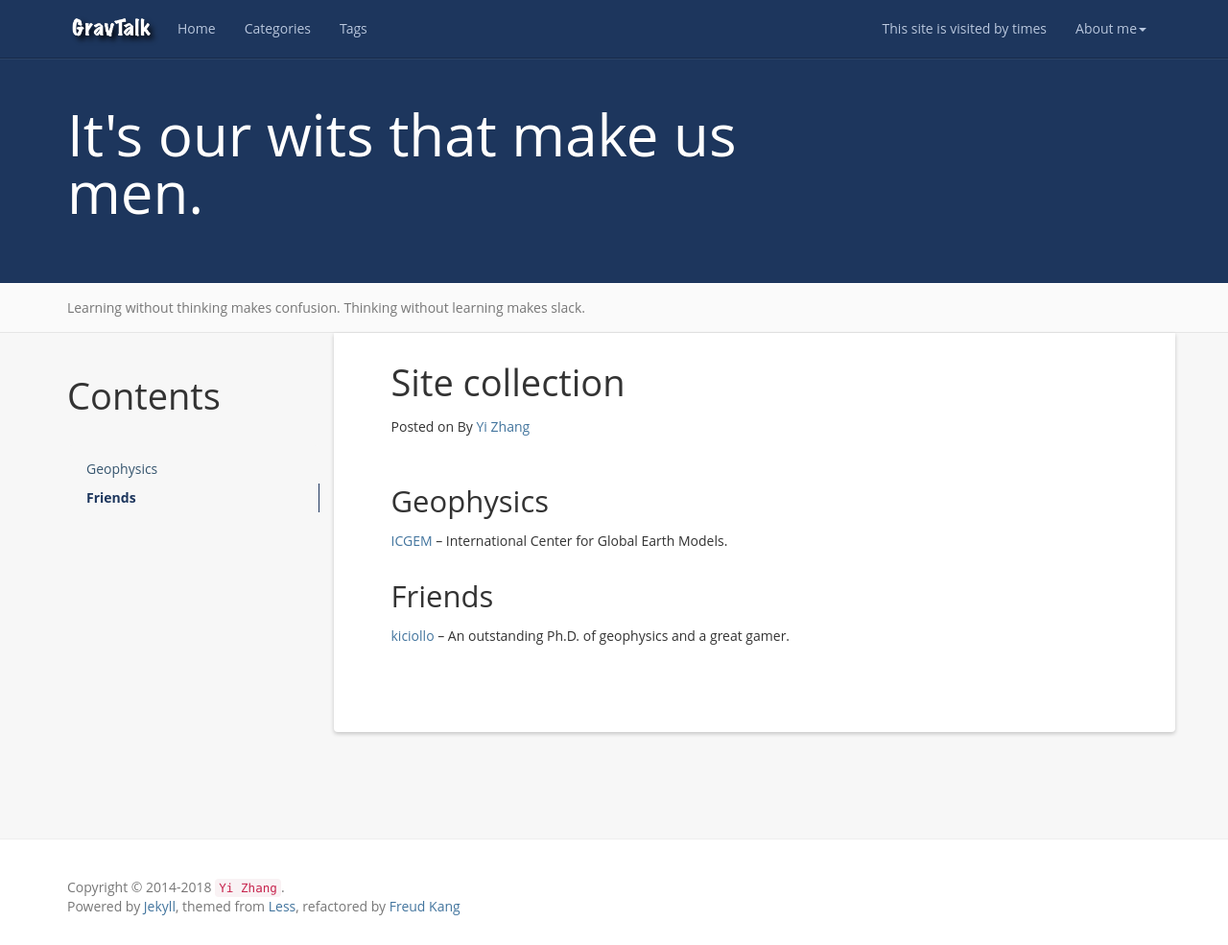
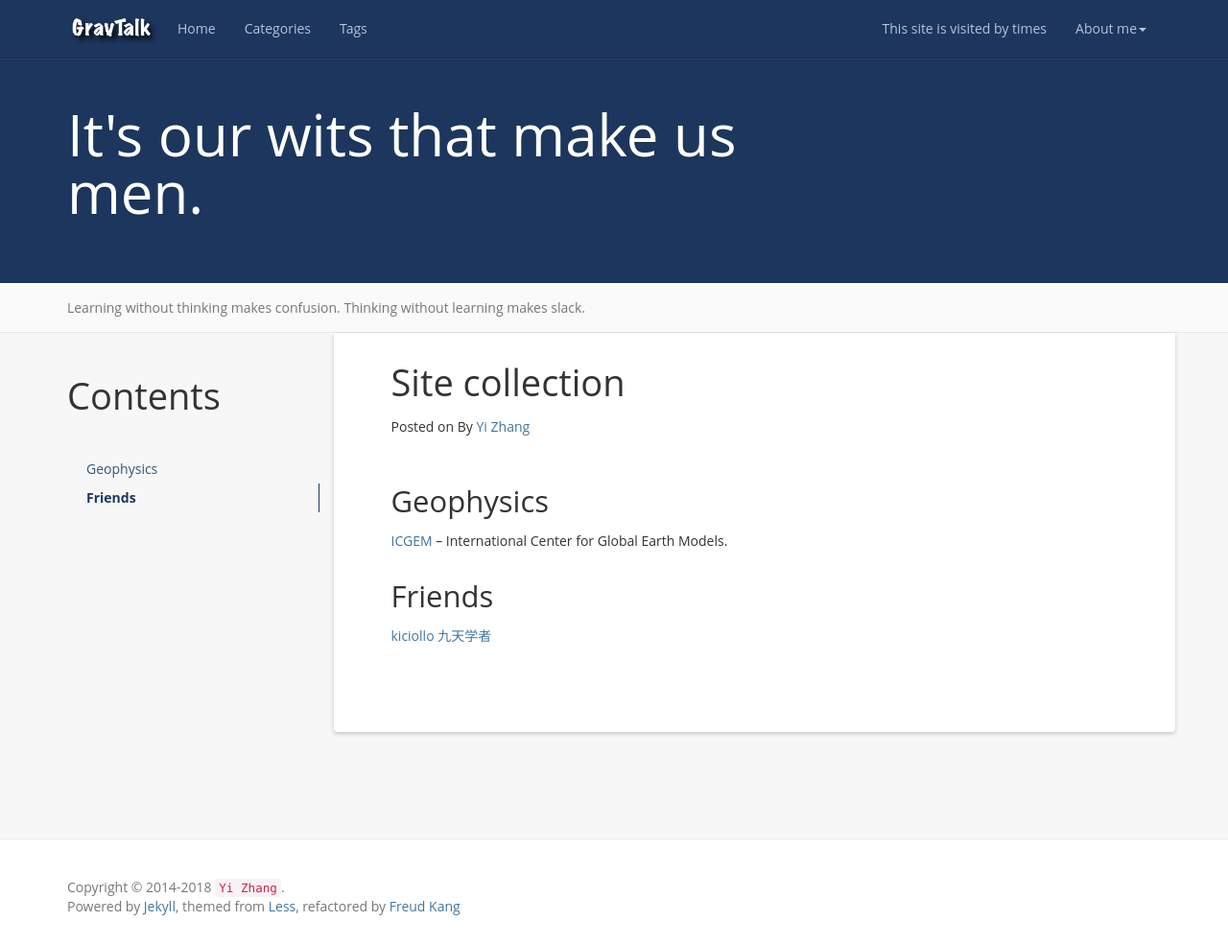
Before and after one commit to YiZhangCUG/YiZhangCUG.github.io, a Jekyll site: the page built from collection.md, in a window 1280 px wide and 985 px high. Shown: the whole window at 96% size. Built offline with Jekyll 4.4.1, drawn with Linux system fonts in a browser that asks for light colours; nearby versions of some CDN libraries; a script that is not in the unit is left out; comment, search, counter and statistics services are not loaded.

Commit message:
add 九天学者 to site collection

```diff
--- a/collection.md
+++ b/collection.md
@@ -14,4 +14,5 @@ Geophysics
 
 Friends
 ---------------------
-[kiciollo](http://kiciollo.github.io) -- An outstanding Ph.D. of geophysics and a great gamer.
+[kiciollo](http://kiciollo.github.io)
+[九天学者](https://www.g4-research.com)
```
